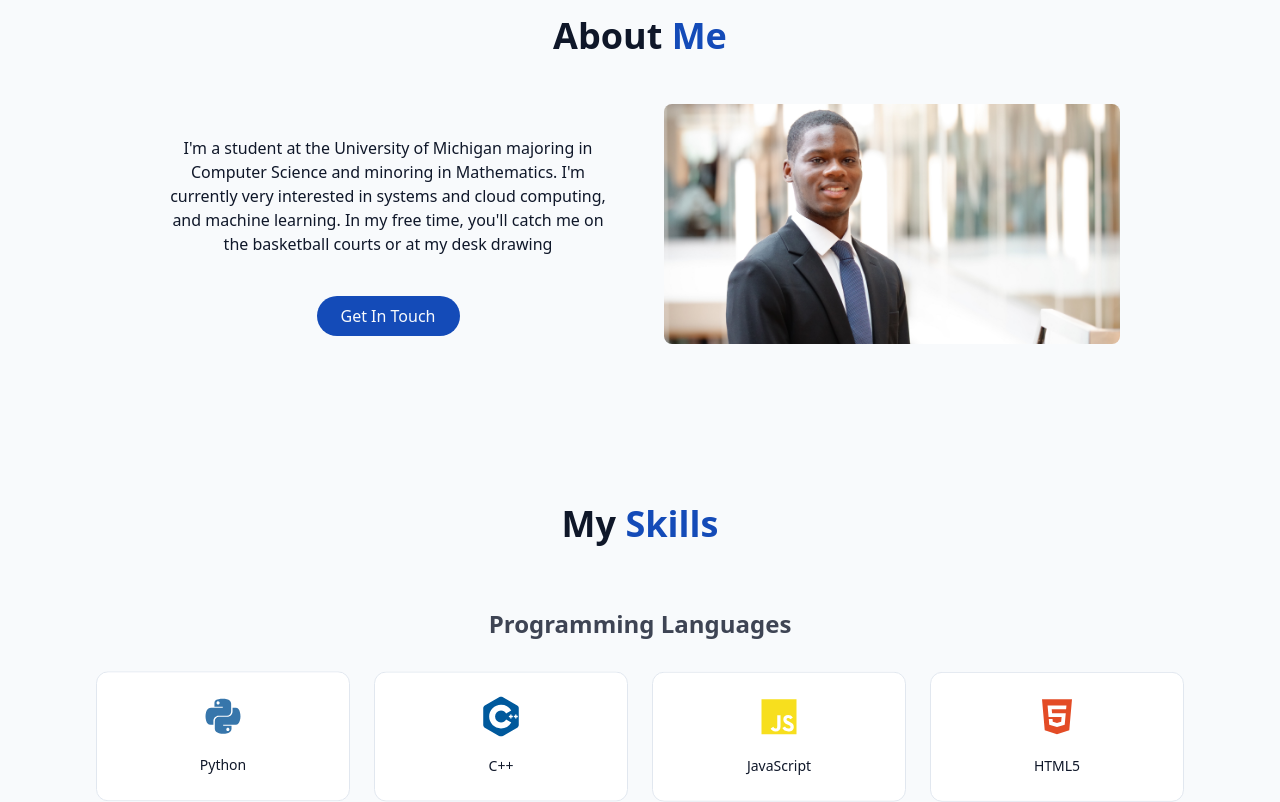
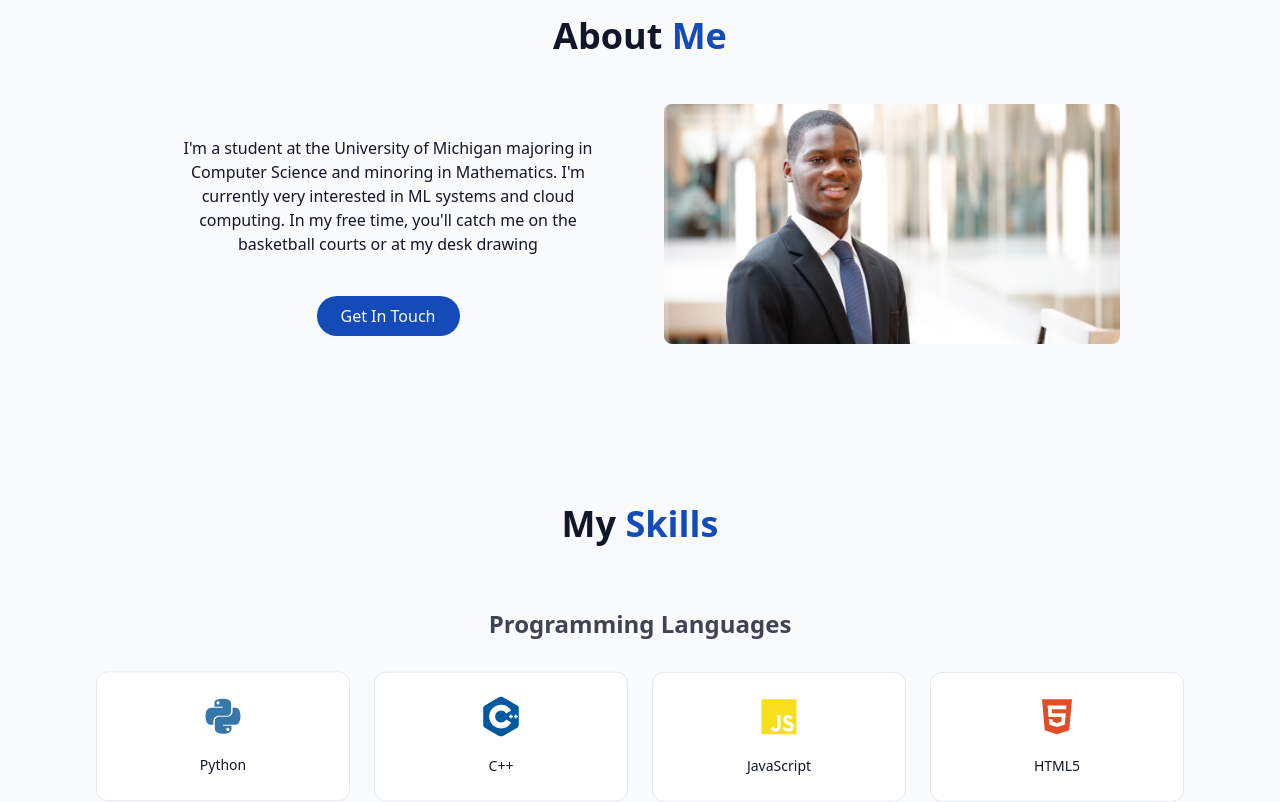
Before and after one commit to rayank906/personal-website, a React (Vite) app: page / in a window 1280 px wide. Shown: the part 880-1682 px from the top of the page. Built offline with nearby package versions, Linux system fonts and the light colour scheme.

Commit message:
updated bio

```diff
--- a/src/components/About.jsx
+++ b/src/components/About.jsx
@@ -13,8 +13,8 @@ export const About = () => {
                     <h3 className="text-2xl font-semibold"></h3>
                     <p className="text-muted-foreground">
                         I'm a student at the University of Michigan majoring in Computer Science
-                        and minoring in Mathematics. I'm currently very interested in systems and cloud computing, and
-                        machine learning. In my free time, you'll catch me on the basketball courts or at my desk drawing
+                        and minoring in Mathematics. I'm currently very interested in ML systems and cloud computing.
+                        In my free time, you'll catch me on the basketball courts or at my desk drawing
                     </p>
                     <div className="flex flex-col sm:flex-row gap-4 pt-4 justify-center">
                         <a href="#contact" className="cosmic-button ">
--- a/src/components/Projects.jsx
+++ b/src/components/Projects.jsx
@@ -32,7 +32,7 @@ const projects = [
       description: "Resizer that applies the seam carving algorithm to remove the least important pixels from each frame of an MP4 file",
       image: "/images/resizerimg.png",
       tags: ["C++", "OpenCV", "OpenMP"],
-      githubUrl: "https://github.com/rayank906/resizer"
+    //   githubUrl: "https://github.com/rayank906/resizer"
     },
 
     {
```
